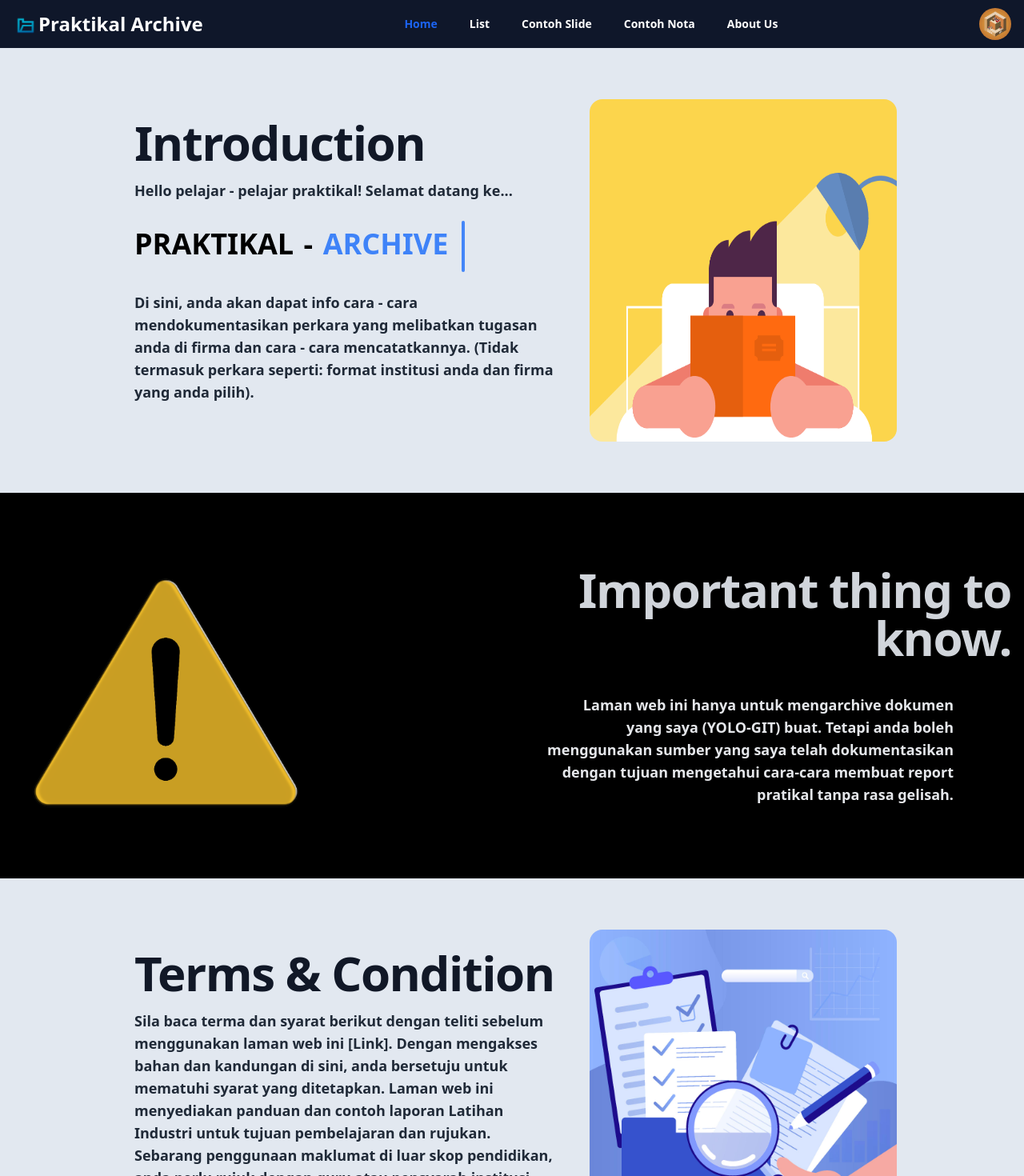
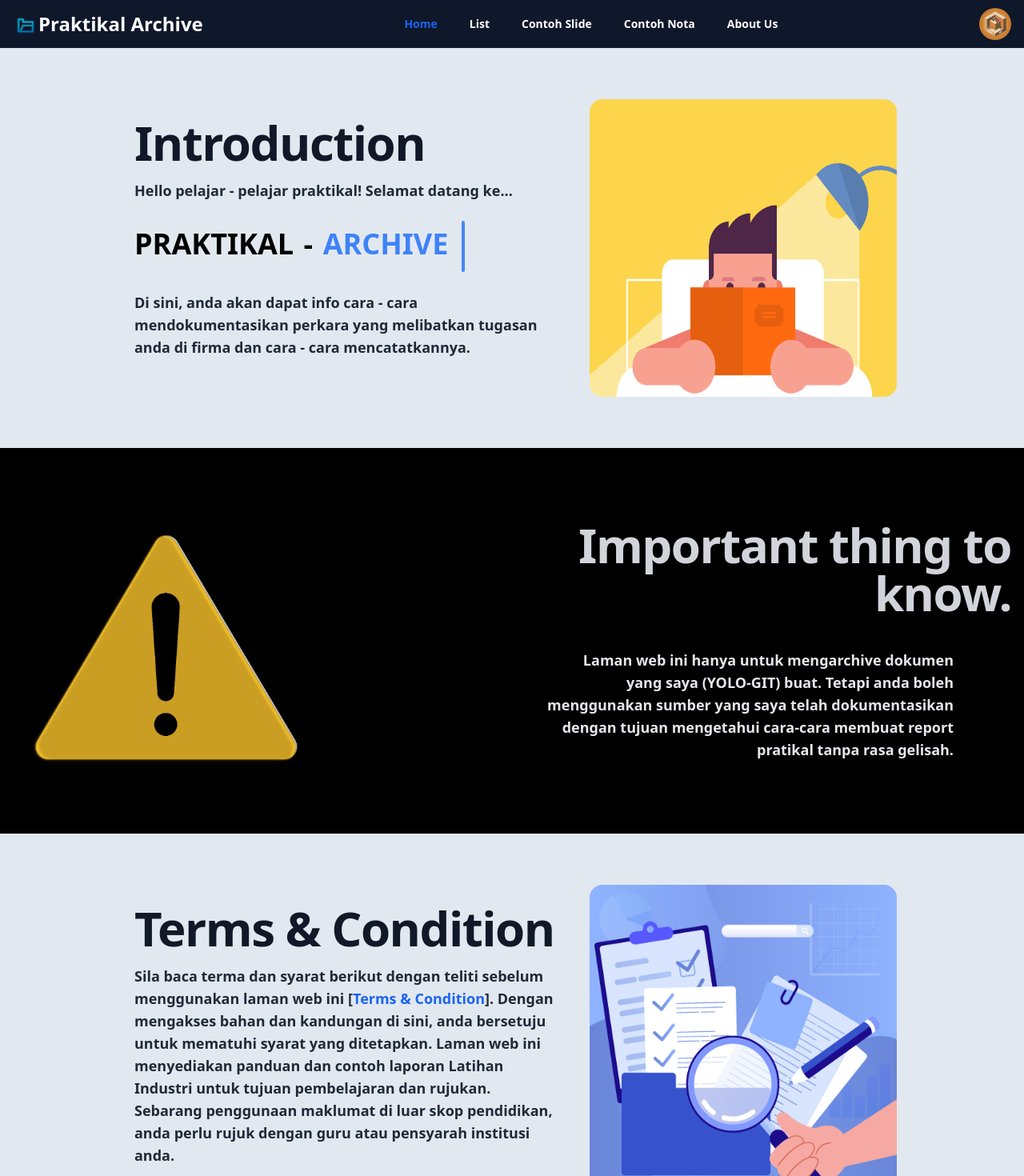
Before and after one commit to YOLO-GIT/intern-stuff, a React (Vite) app: page /#/ in a window 1280 px wide. Shown: the top 1470 px of the page at 80% size. Built offline with nearby package versions, Linux system fonts and the light colour scheme.

Commit message:
Modify some components

```diff
--- a/src/components/home.jsx
+++ b/src/components/home.jsx
@@ -2,6 +2,7 @@
 import React from "react";
 import Header from "./header";
 import Footer from "./footer";
+import TC from "../documents/TC.pdf";
 import { Typewriter } from "./tools/typewriter";
 import Image_One from "../assets/img_one.gif";
 import Image_Two from "../assets/warning.png";
@@ -27,8 +28,7 @@ const Home = () => {
               </div>
               Di sini, anda akan dapat info cara - cara mendokumentasikan
               perkara yang melibatkan tugasan anda di firma dan cara - cara
-              mencatatkannya. (Tidak termasuk perkara seperti: format institusi
-              anda dan firma yang anda pilih).
+              mencatatkannya.
             </p>
           </div>
           <div class="lg:mt-0 lg:col-span-5 lg:flex mx-auto">
@@ -74,10 +74,18 @@ const Home = () => {
             </h1>
             <p class="text-center sm:text-left mb-6 font-semibold dark:text-white text-gray-800 sm:text-gray-800 md:text-lg">
               Sila baca terma dan syarat berikut dengan teliti sebelum
-              menggunakan laman web ini [Link]. Dengan mengakses bahan dan
-              kandungan di sini, anda bersetuju untuk mematuhi syarat yang
-              ditetapkan. Laman web ini menyediakan panduan dan contoh
-              laporan&nbsp;
+              menggunakan laman web ini [
+              <a
+                href={TC} // Replace with the desired page number
+                target="_blank"
+                rel="noopener noreferrer"
+                className="text-blue-600 hover:underline"
+              >
+                Terms & Condition
+              </a>
+              ]. Dengan mengakses bahan dan kandungan di sini, anda bersetuju
+              untuk mematuhi syarat yang ditetapkan. Laman web ini menyediakan
+              panduan dan contoh laporan&nbsp;
               <span className="font-bold">Latihan Industri</span>&nbsp;untuk
               tujuan pembelajaran dan rujukan. Sebarang penggunaan maklumat di
               luar skop pendidikan, anda perlu rujuk dengan guru atau pensyarah
--- a/src/components/tools/pin.jsx
+++ b/src/components/tools/pin.jsx
@@ -25,8 +25,8 @@ const Pin = () => {
               </h3>
               <div className="text-base !m-0 !p-0 font-normal">
                 <span className="text-slate-500">
-                  Disclaimer: Panduan ini untuk rujukan sahaja. (Kemungkinan
-                  Panduan yang diberi dari institusi lain agak berbeza)
+                  Disclaimer: Kemungkinan contoh panduan yang diberi berbeza
+                  dengan panduan lain.
                 </span>
               </div>
               <img
```
